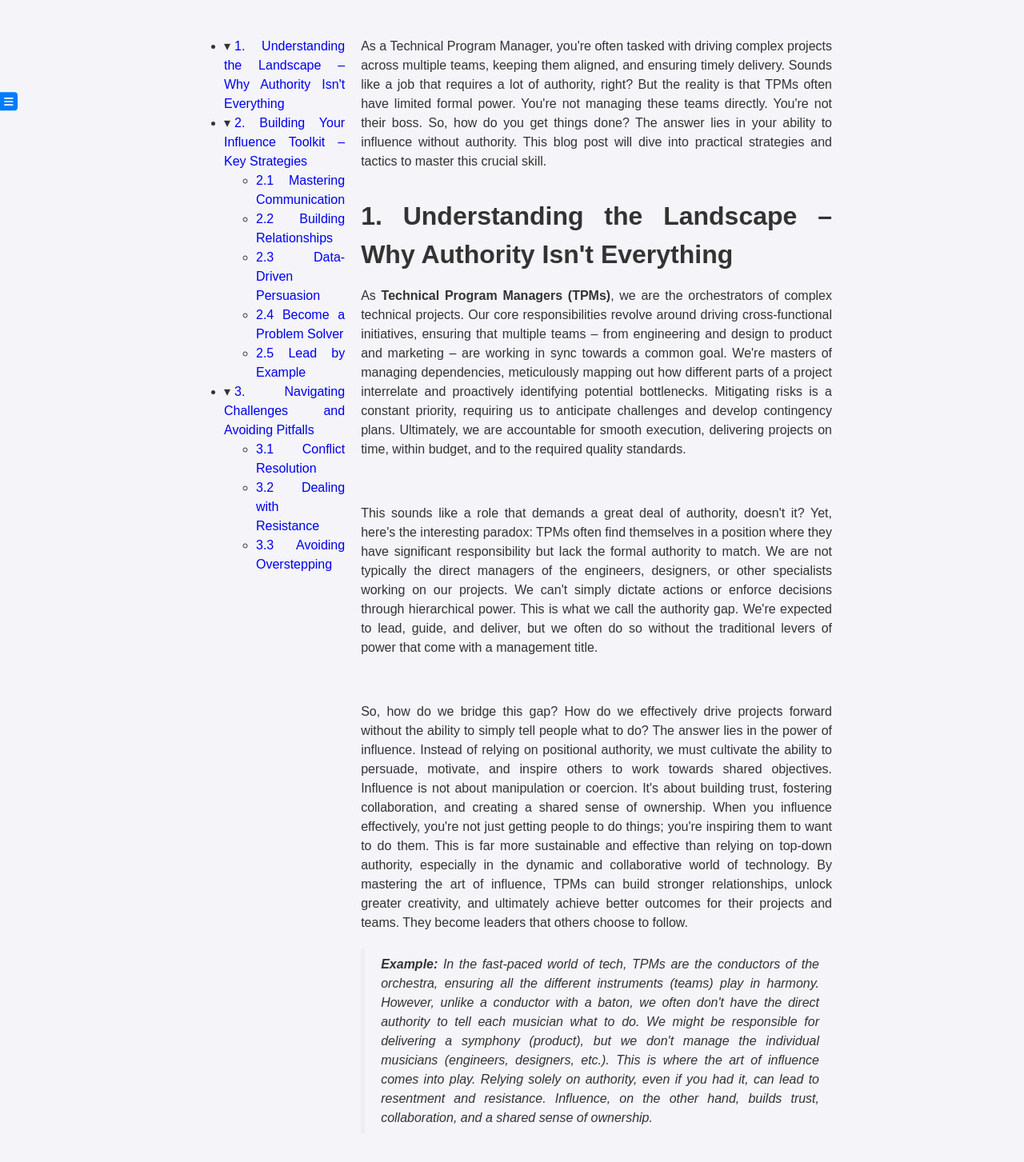
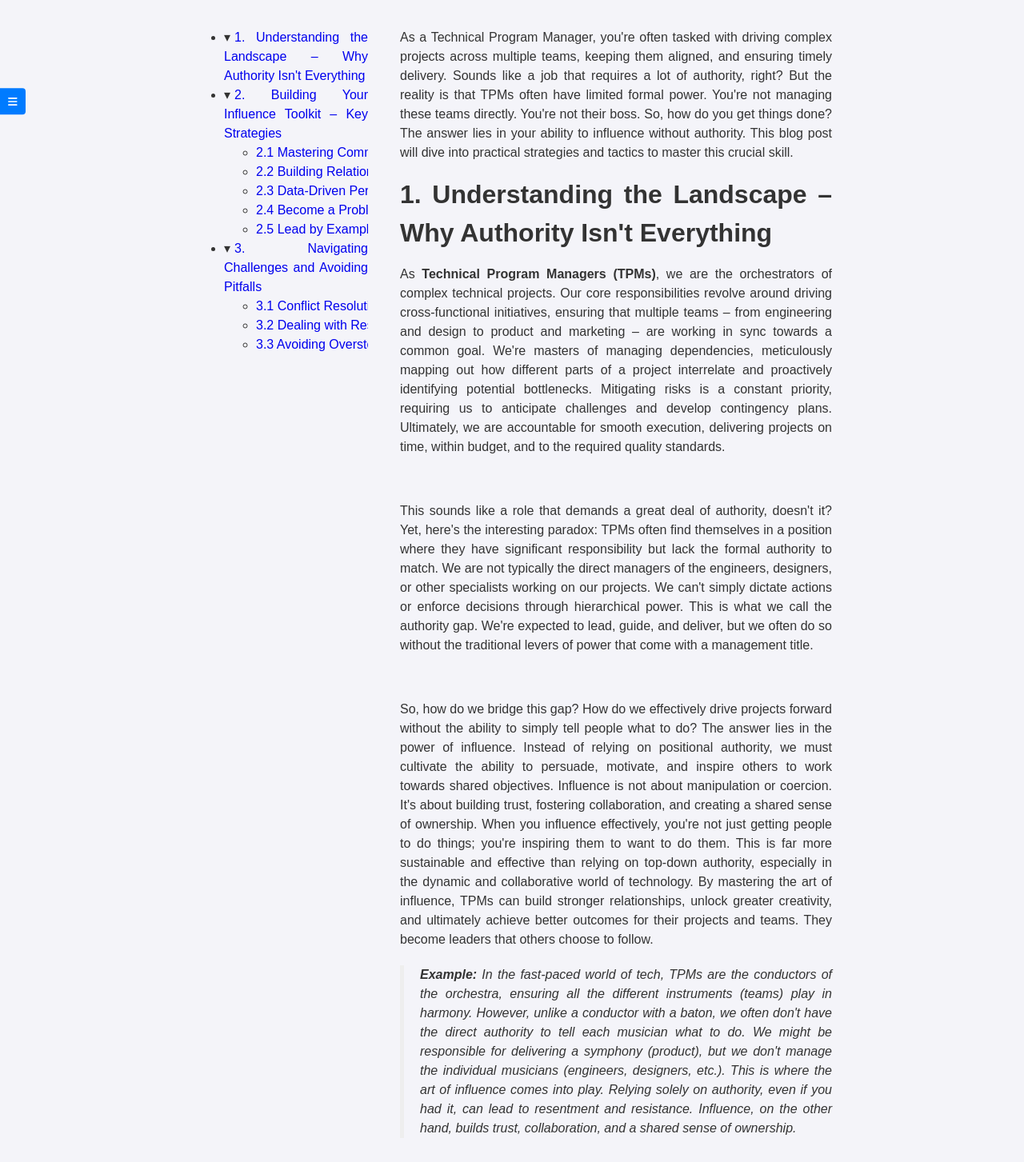
Before and after one commit to ashleybdsouza/tpm-blog, a React (Create React App) app: page /tpm-blog/post/1 in a window 1280 px wide. Shown: the part 273-1726 px from the top of the page at 80% size. Built offline with nearby package versions, Linux system fonts and the light colour scheme.

Commit message:
Changes to Sticky TOC

```diff
--- a/src/styles/App.css
+++ b/src/styles/App.css
@@ -6,8 +6,10 @@ body {
   padding: 0;
   background-color: #f4f4f9;
   color: #333;
+  line-height: 1.5;
 }
 
+/* Header Styles */
 .header {
   background-color: #333;
   color: #fff;
@@ -43,31 +45,37 @@ body {
   color: #f4f4f9;
 }
 
+/* Section Styles */
 .section {
   padding: 2rem;
   text-align: center;
 }
 
-.about, .projects, .contact, .technologies {
+.about,
+.projects,
+.contact,
+.technologies {
   background-color: #dcdde0;
   margin: 1rem 0;
   padding: 2rem;
   border-radius: 8px;
 }
 
-.project-list, .technology-list {
+/* Project and Technology List Styles */
+.project-list,
+.technology-list {
   display: flex;
   justify-content: center;
   gap: 2rem;
 }
 
 .project-list {
-  display: flex;
   flex-wrap: wrap;
   width: 100%;
 }
 
-.project-card, .technology-card {
+.project-card,
+.technology-card {
   background-color: #fff;
   padding: 1rem;
   border-radius: 8px;
@@ -75,12 +83,14 @@ body {
   box-shadow: 0 4px 8px rgba(0, 0, 0, 0.1);
 }
 
-.project-card, .technology-card a {
+.project-card a,
+.technology-card a {
   text-decoration: none;
   color: #007bff;
 }
 
-.project-card, .technology-card a:hover {
+.project-card a:hover,
+.technology-card a:hover {
   text-decoration: none;
 }
 
@@ -89,17 +99,30 @@ body {
 }
 
 .project-card h3 {
-  color: black; /* Set h3 text color to black */
+  color: black;
 }
 
 .project-card p {
-  color: gray; /* Set p text color to gray */
+  color: gray;
 }
 
 .project-card img {
   max-width: 100%;
   max-height: 100px;
-  height: auto; /* Maintain aspect ratio */
+  height: auto;
+}
+
+/* Icon and Tooltip Styles */
+.icon {
+  position: relative;
+  display: inline-block;
+  font-size: 1.5rem;
+  color: #333;
+  transition: color 0.3s;
+}
+
+.icon:hover {
+  color: #007bff;
 }
 
 .icon .tooltip {
@@ -107,30 +130,20 @@ body {
   position: absolute;
   padding: 5px 10px;
   border-radius: 4px;
-  font-size: 14px; /* Adjust the size as needed */
-  color: gray; /* Or use a specific hex color like #888 */
+  font-size: 14px;
+  color: gray;
   font-style: italic;
+  left: 50%;
+  transform: translateX(-50%);
+  bottom: calc(-55% - 5px);
+  white-space: nowrap;
 }
 
 .icon:hover .tooltip {
   display: block;
 }
 
-.icon {
-  position: relative; /* Make the icon a positioning context */
-  display: inline-block; /* Ensure the icon has a width for centering */
-}
-
-.tooltip {
-  display: block; /* or inline-block if you want to control width */
-  position: absolute;
-  left: 50%;
-  transform: translateX(-50%);
-  bottom: calc(-55% - 5px); /* Adjust the spacing as needed */
-  white-space: nowrap; /* Prevent the tooltip from wrapping */
-}
-
-/* Add this to style the social icons */
+/* Contact Links Styles */
 .contact-links {
   margin-top: 1rem;
 }
@@ -142,71 +155,32 @@ body {
   margin-top: 0.5rem;
 }
 
-.icon {
-  font-size: 1.5rem;
-  color: #333;
-  transition: color 0.3s;
-}
-
-.icon:hover {
-  color: #007bff;
-}
-
+/* Post Container Styles */
 .post-container {
-    max-width: 800px; /* Limit the width for better readability */
-    margin: 20px auto; /* Center the container with top/bottom margin */
-    padding: 20px; /* Add padding inside the container */
-    text-align: justify; /* Justify text (optional) */
+  max-width: 800px;
+  margin: 20px auto;
+  padding: 20px;
+  text-align: justify;
 }
 
 .post-container h1 {
+  font-size: 2.5rem;
   margin-bottom: 5px;
 }
 
 .post-container h2 {
+  font-size: 2rem;
   margin-top: 10px;
   margin-bottom: 8px;
 }
 
 .post-container h3 {
+  font-size: 1.5rem;
   margin-bottom: 5px;
 }
 
-.table-of-contents {
-    margin-bottom: 20px; /* Add spacing below the TOC */
-}
-
-.table-of-contents a {
-    text-decoration: none; /* Remove underline from links */
-}
-
-.table-of-contents a:hover {
-  text-decoration: underline;
-}
-
-body {
-  font-family: Arial, Helvetica, sans-serif;
-  line-height: 1.5;
-}
-
-.post-container h1 {
-  font-size: 2.5rem;
+.post-container p {
   margin-bottom: 1rem;
-}
-
-.post-container h2 {
-  font-size: 2rem;
-  margin-top: 2rem;
-  margin-bottom: 1rem;
-}
-
-.post-container h3 {
-  font-size: 1.5rem;
-  margin-bottom: 0.5rem;
-}
-
-.post-container p {
-  margin-bottom: 1rem; /* Add spacing between paragraphs */
 }
 
 .post-container blockquote {
@@ -216,28 +190,32 @@ body {
   margin: 20px 0;
 }
 
-/* ... other styles ... */
+.post-container blockquote p {
+    display: inline;
+}
 
+/* Content Wrapper Styles */
 .content-wrapper {
   display: flex;
-  justify-content: flex-end; /* Align content to the right */
+  justify-content: flex-end;
 }
 
 .post-content {
-  flex-grow: 1; /* Allow content to grow and take available space */
-  max-width: calc(100% - 60px); /* Adjust based on the button width and margin */
+  flex-grow: 1;
+  max-width: calc(100% - 60px);
 }
 
-.sticky-toc {
-  top: 20px;
-  align-self: flex-start;
-  margin-right: 20px;
-  width: 200px; /* Fixed width for the TOC */
+/* Table of Contents Styles */
+.table-of-contents {
+  margin-bottom: 20px;
 }
 
-/* Mobile Styles (Default) */
-.table-of-contents {
-  width: 100%;
+.table-of-contents a {
+  text-decoration: none;
+}
+
+.table-of-contents a:hover {
+  text-decoration: underline;
 }
 
 .table-of-contents.non-sticky-toc {
@@ -267,7 +245,19 @@ body {
   display: inline-block;
 }
 
-/* Floating TOC Icon */
+.table-of-contents ul {
+  width: max-content;
+}
+
+/* Sticky TOC Styles */
+.sticky-toc {
+  top: 20px;
+  align-self: flex-start;
+  margin-right: 20px;
+  width: 200px;
+}
+
+/* Floating TOC Icon Styles */
 .floating-toc-icon {
   position: fixed;
   bottom: 20px;
@@ -289,7 +279,7 @@ body {
   background-color: #0056b3;
 }
 
-/* TOC Modal */
+/* TOC Modal Styles */
 .toc-modal {
   position: fixed;
   top: 0;
@@ -312,6 +302,12 @@ body {
   overflow-y: auto;
 }
 
+.toc-modal-content .table-of-contents {
+  width: auto;
+  overflow-x: auto;
+  white-space: nowrap;
+}
+
 .close-modal {
   position: absolute;
   top: 10px;
@@ -322,67 +318,55 @@ body {
   cursor: pointer;
 }
 
-/* Larger Screen Styles (Tablet and Desktop) */
+/* Preserve Newlines Styles */
+.preserve-newlines {
+  white-space: pre-wrap;
+}
+
+/* Media Queries for Larger Screens */
 @media (min-width: 768px) {
-  .table-of-contents {
-    width: auto; /* Reset width for sticky TOC */
+  .content-wrapper {
+    justify-content: space-between;
   }
 
-  .content-wrapper.full-width .post-content {
-    max-width: 100%; /* Allow content to take full width when TOC is hidden */
+  .post-content {
+    max-width: calc(100% - 260px);
+    margin-left: 20px;
   }
 
   .sticky-toc {
     position: sticky;
-    width: 200px;
+    width: 250px;
+    overflow-x: auto;
   }
 
   .toggle-desktop-toc {
-    position: fixed; /* Make the button fixed */
-    top: 50%; /* Position it in the vertical center */
-    left: 0; /* Position it on the left edge */
-    transform: translateY(-50%); /* Adjust vertical position to truly center */
+    position: fixed;
+    top: 50%;
+    left: 0;
+    transform: translateY(-50%);
     background-color: #007bff;
     color: #fff;
     border: none;
-    padding: 5px;
+    padding: 10px;
     border-radius: 0 4px 4px 0;
     cursor: pointer;
-    z-index: 10; /* Ensure button is above the sticky TOC */
-    display: flex; /* Use flexbox */
-    align-items: center; /* Center the icon vertically */
-    justify-content: center; /* Center the icon horizontally */
+    z-index: 10;
+    display: flex;
+    align-items: center;
+    justify-content: center;
+  }
+
+  .toggle-desktop-toc:hover {
+    background-color: #0056b3;
   }
 
   .toggle-desktop-toc i {
-    font-size: 18px; /* Adjust size as needed */
-    font-size: 20px; /* Adjust icon size */
-
+    font-size: 20px;
   }
 
-  .content-wrapper {
-    display: flex;
-    justify-content: flex-start; /* Align content to the left */
-  }
-
-  /* Hide floating icon and modal on desktop */
   .floating-toc-icon,
   .toc-modal {
     display: none;
   }
 }
-
-.preserve-newlines {
-  white-space: pre-wrap;
-}
-
-blockquote {
-  border-left: 5px solid #ccc; /* Customize the border color */
-  margin: 1.5em 0; /* Adjust margin as needed */
-  padding: 0.5em 1em; /* Adjust padding as needed */
-  font-style: italic;
-}
-
-blockquote p {
-  display: inline; /* Prevents the blockquote from taking up the full width */
-}
```
